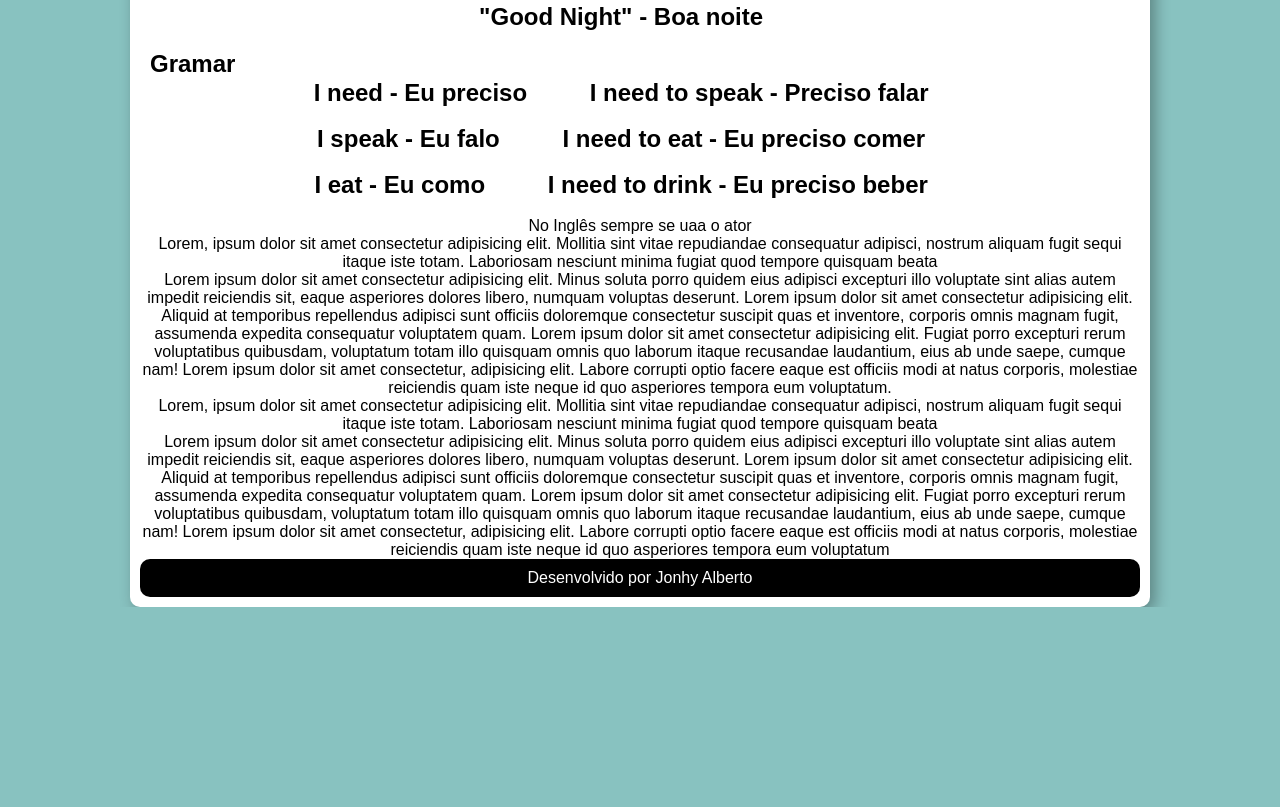
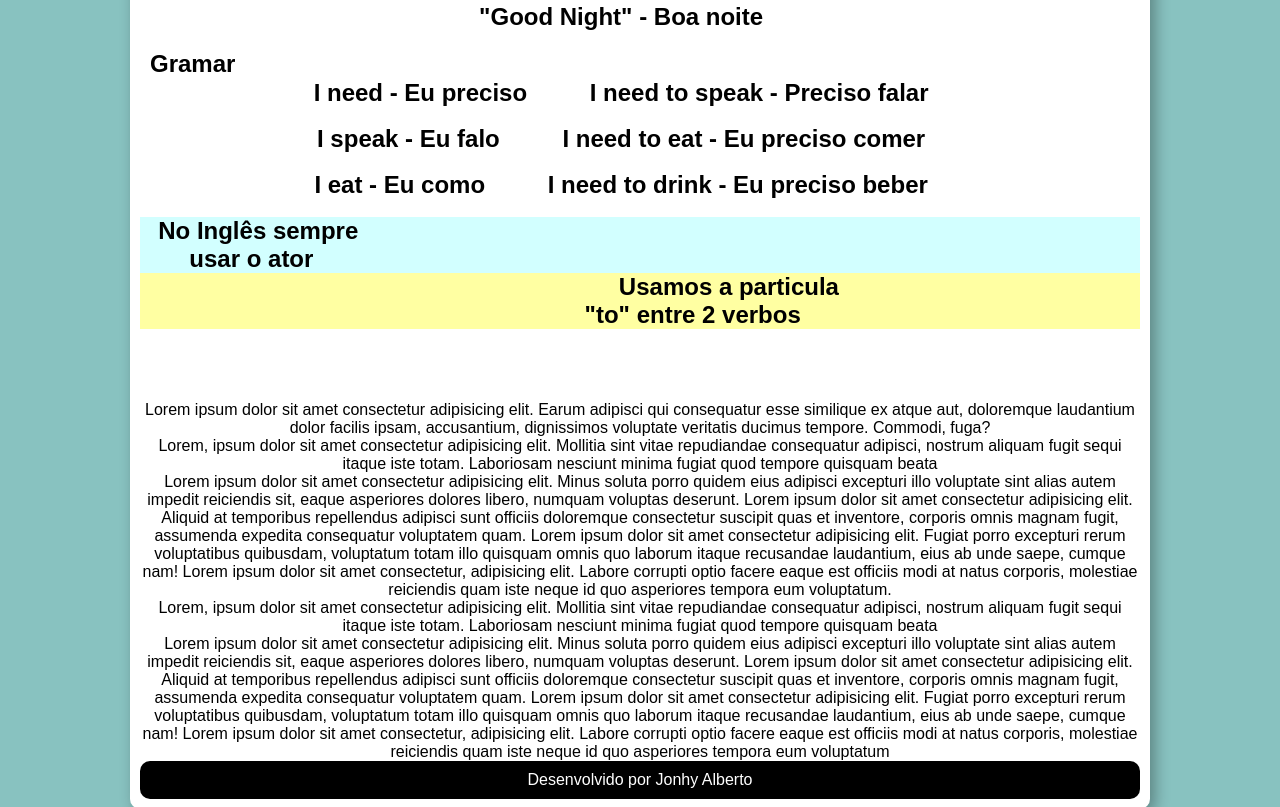
Before and after one commit to jonhysantos/Projetoingles, a plain HTML site: page index.html in a window 1280 px wide. Shown: the part 3151-3958 px from the top of the page. Before the commit the page ends 3758 px from the top, so only its background shows below. Drawn offline with Linux system fonts and the light colour scheme.

Commit message:
adicionando mais conteudo

```diff
--- a/index.html
+++ b/index.html
@@ -122,9 +122,11 @@
         <br>
         <h3>I eat - Eu como &ensp; &ensp; &ensp; I need to drink - Eu preciso beber</h3>
         <br>
-        <p>No Inglês sempre se uaa o ator </p>
+        <h3 class="h3"> &ensp; &ensp; &ensp; No Inglês sempre <br> &ensp; &ensp; &ensp;usar o ator </h3>
+        <h3 class="right"> &ensp; &ensp; &ensp;Usamos a particula <br> &ensp; &ensp; &ensp; &ensp; &ensp; &ensp;"to" entre 2 verbos </h3>
+        <br><br><br><br>
 
-
+        Lorem ipsum dolor sit amet consectetur adipisicing elit. Earum adipisci qui consequatur esse similique ex atque aut, doloremque laudantium dolor facilis ipsam, accusantium, dignissimos voluptate veritatis ducimus tempore. Commodi, fuga?
         <p>Lorem, ipsum dolor sit amet consectetur adipisicing elit. Mollitia sint vitae repudiandae consequatur adipisci, nostrum aliquam fugit sequi itaque iste totam. Laboriosam nesciunt minima fugiat quod tempore quisquam beata</p>
         Lorem ipsum dolor sit amet consectetur adipisicing elit. Minus soluta porro quidem eius adipisci excepturi illo voluptate sint alias autem impedit reiciendis sit, eaque asperiores dolores libero, numquam voluptas deserunt.
         Lorem ipsum dolor sit amet consectetur adipisicing elit. Aliquid at temporibus repellendus adipisci sunt officiis doloremque consectetur suscipit quas et inventore, corporis omnis magnam fugit, assumenda expedita consequatur voluptatem quam.
--- a/style.css
+++ b/style.css
@@ -52,10 +52,16 @@ main {
     margin: auto;
     border-radius: 10px;
 }
+.h3 {
+    background-color: rgba(0, 255, 255, 0.175);
+    text-align: left
+}
 .p {
     text-align: left;
 }
-
+.right {
+    background-color: rgba(255, 255, 0, 0.364);
+}
 
 main > h2 {
     text-align: left;
```
